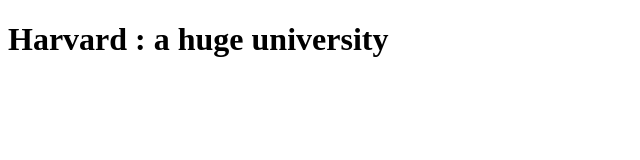
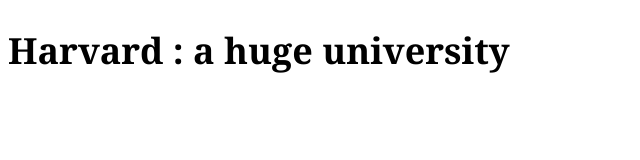
Before and after one commit to mlabrousse/press-review, a plain HTML site: page index.html in a window 1280 px wide. Shown: the whole page, without its empty margins (0-640 px from the left). Drawn offline with Linux system fonts and the light colour scheme.

Commit message:
Update index.html

```diff
--- a/index.html
+++ b/index.html
@@ -2,10 +2,17 @@
 <html lang="en">
 <head>
   <meta charset="UTF-8">
+  <style>
+    body {
+      font-family: 'Georgia', serif; /* Police élégante */
+      font-size: 18px;               /* Taille de texte */
+      line-height: 1.5;              /* Espacement des lignes */
+    }
+  </style>
   <title>Harvard's press review</title>
 </head>
 <body>
-  <h1><b>Harvard : a huge university</b></h1>
+  <h1><style="texte-align : center;"> <b>Harvard : a huge university</b></h1>
   <p></p>
 </body>
 </html>
```
